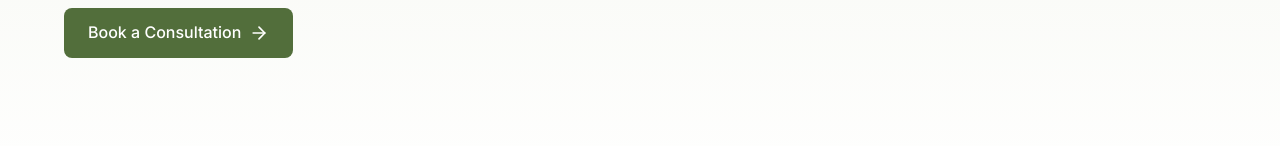
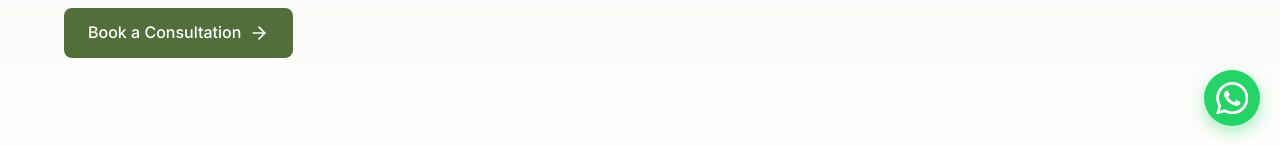
Before and after one commit to mananj183/thestillspace.github.io, a React (Vite) app: page / in a window 1280 px wide. Shown: the part 654-800 px from the top of the page. Built offline with nearby package versions, Linux system fonts and the light colour scheme; a web font is replaced by a local one.

Commit message:
Add floating WhatsApp chat button across all pages

```diff
--- a/src/components/Layout.tsx
+++ b/src/components/Layout.tsx
@@ -1,6 +1,7 @@
 import type { ReactNode } from 'react';
 import Navbar from './Navbar';
 import Footer from './Footer';
+import WhatsAppButton from './WhatsAppButton';
 
 interface LayoutProps {
     children: ReactNode;
@@ -12,6 +13,7 @@
             <Navbar />
             <main style={{ flex: 1 }}>{children}</main>
             <Footer />
+            <WhatsAppButton />
         </div>
     );
 };
--- /dev/null
+++ b/src/components/WhatsAppButton.tsx
@@ -0,0 +1,23 @@
+// Replace with Arshita's WhatsApp number in international format:
+// country code + number, no "+", spaces or dashes (e.g. India +91 98765 43210 -> 919876543210)
+const WHATSAPP_NUMBER = '91XXXXXXXXXX';
+const WHATSAPP_MESSAGE = 'Hi Arshita, I would like to know more about therapy at The Still Space.';
+
+const WA_URL = `https://wa.me/${WHATSAPP_NUMBER}?text=${encodeURIComponent(WHATSAPP_MESSAGE)}`;
+
+const WhatsAppButton = () => (
+    <a
+        className="whatsapp-float"
+        href={WA_URL}
+        target="_blank"
+        rel="noopener noreferrer"
+        aria-label="Chat with us on WhatsApp"
+        title="Chat with us on WhatsApp"
+    >
+        <svg viewBox="0 0 24 24" fill="currentColor" aria-hidden="true" focusable="false">
+            <path d="M17.472 14.382c-.297-.149-1.758-.867-2.03-.967-.273-.099-.471-.148-.67.15-.197.297-.767.966-.94 1.164-.173.199-.347.223-.644.075-.297-.15-1.255-.463-2.39-1.475-.883-.788-1.48-1.761-1.653-2.059-.173-.297-.018-.458.13-.606.134-.133.298-.347.446-.52.149-.174.198-.298.298-.497.099-.198.05-.371-.025-.52-.075-.149-.669-1.612-.916-2.207-.242-.579-.487-.5-.669-.51-.173-.008-.371-.01-.57-.01-.198 0-.52.074-.792.372-.272.297-1.04 1.016-1.04 2.479 0 1.462 1.065 2.875 1.213 3.074.149.198 2.096 3.2 5.077 4.487.709.306 1.262.489 1.694.625.712.227 1.36.195 1.871.118.571-.085 1.758-.719 2.006-1.413.248-.694.248-1.289.173-1.413-.074-.124-.272-.198-.57-.347m-5.421 7.403h-.004a9.87 9.87 0 0 1-5.031-1.378l-.361-.214-3.741.982.998-3.648-.235-.374a9.86 9.86 0 0 1-1.51-5.26c.001-5.45 4.436-9.884 9.888-9.884 2.64 0 5.122 1.03 6.988 2.898a9.825 9.825 0 0 1 2.893 6.994c-.003 5.45-4.437 9.884-9.885 9.884m8.413-18.297A11.815 11.815 0 0 0 12.05 0C5.495 0 .16 5.335.157 11.892c0 2.096.547 4.142 1.588 5.945L.057 24l6.305-1.654a11.882 11.882 0 0 0 5.683 1.448h.005c6.554 0 11.89-5.335 11.893-11.893a11.821 11.821 0 0 0-3.48-8.413Z" />
+        </svg>
+    </a>
+);
+
+export default WhatsAppButton;
--- a/src/index.css
+++ b/src/index.css
@@ -470,3 +470,45 @@
     font-size: 0.9rem;
   }
 }
+
+/* Floating WhatsApp Button */
+.whatsapp-float {
+  position: fixed;
+  right: 1.25rem;
+  bottom: 1.25rem;
+  z-index: 1000;
+  width: 3.5rem;
+  height: 3.5rem;
+  border-radius: 50%;
+  background-color: #25d366;
+  color: #ffffff;
+  display: flex;
+  align-items: center;
+  justify-content: center;
+  box-shadow: 0 6px 16px rgba(37, 211, 102, 0.4);
+  transition: transform 0.3s ease, box-shadow 0.3s ease;
+}
+
+.whatsapp-float:hover {
+  transform: scale(1.08);
+  box-shadow: 0 8px 22px rgba(37, 211, 102, 0.5);
+}
+
+.whatsapp-float:focus-visible {
+  outline: 3px solid var(--accent-strong);
+  outline-offset: 3px;
+}
+
+.whatsapp-float svg {
+  width: 58%;
+  height: 58%;
+}
+
+@media (max-width: 480px) {
+  .whatsapp-float {
+    width: 3rem;
+    height: 3rem;
+    right: 1rem;
+    bottom: 1rem;
+  }
+}
```
Also changed, not shown: 1 other file (tests, documents, lock files or other folders).
